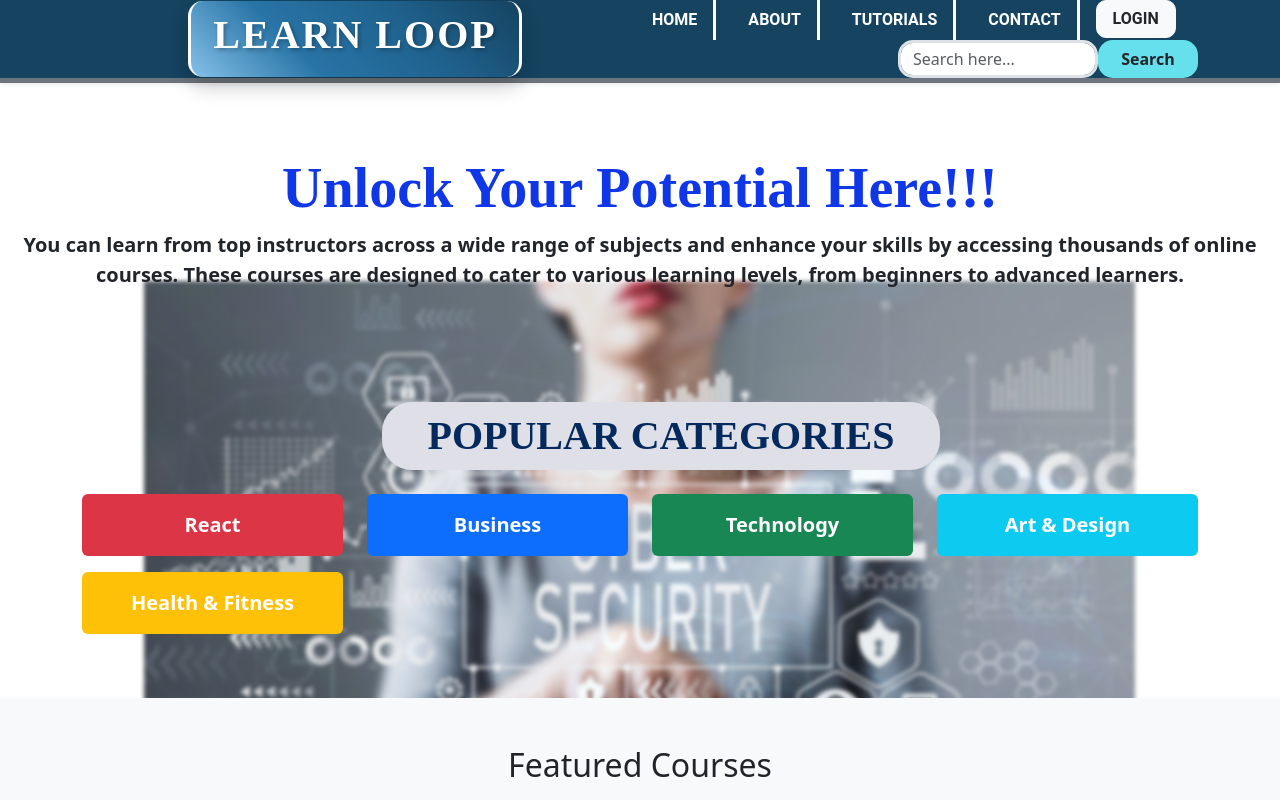
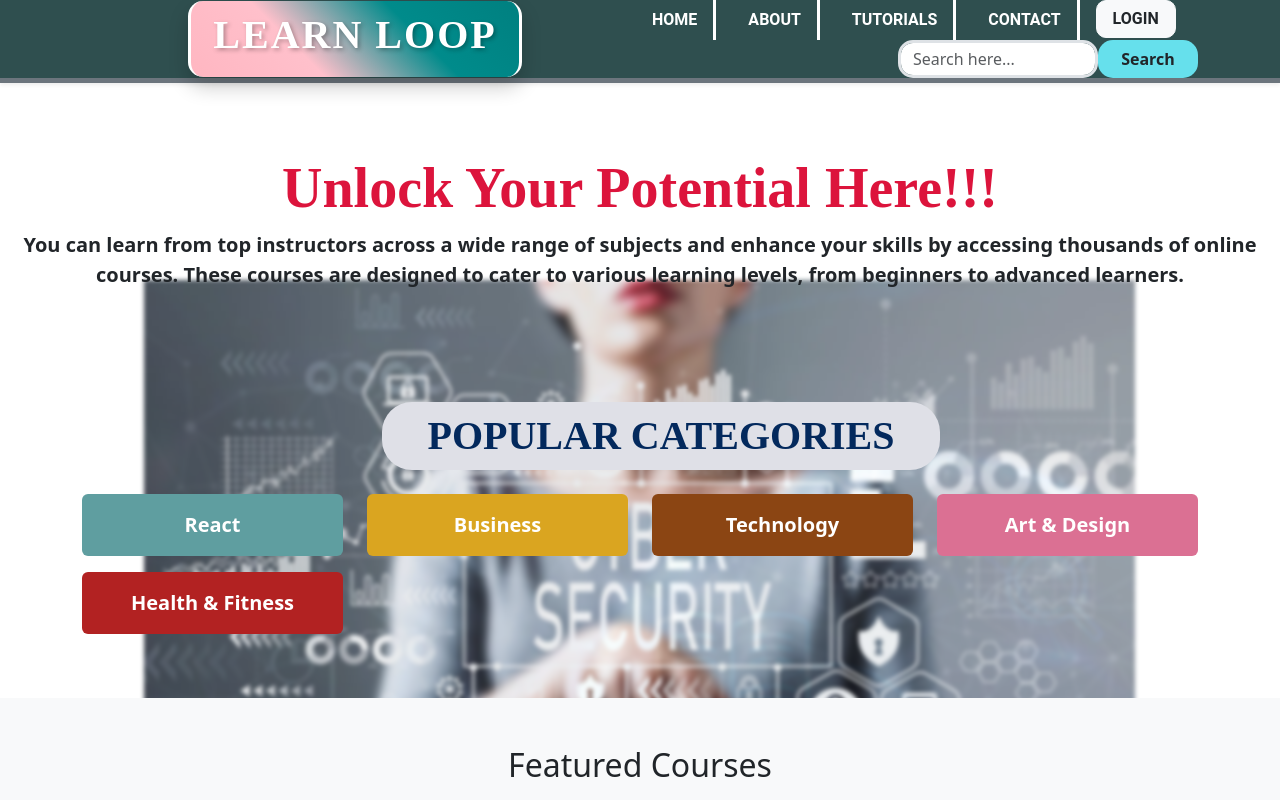
Before and after one commit to Ijaas-Fathi/Frontend, a React (Vite) app: page / in a window 1280 px wide. Shown: the top 800 px of the page. Built offline with nearby package versions, Linux system fonts and the light colour scheme.

Commit message:
changed colors and images

```diff
--- a/src/Components/Header.jsx
+++ b/src/Components/Header.jsx
@@ -6,7 +6,7 @@ function Header() {
     <header
       className="border-bottom border-secondary border-5 shadow-sm"
       style={{
-        backgroundColor: '#154360',
+        backgroundColor: '#2F4F4F',
       }}
     >
       <div className="container d-flex justify-content-between align-items-center">
@@ -14,7 +14,7 @@ function Header() {
         <div
             className="d-flex align-items-center justify-content-center mx-auto"
             style={{
-              background: 'linear-gradient(45deg, #85C1E9, #2874A6, #1F618D, #154360)',
+              background: 'linear-gradient(45deg, #FFB6C1, #FFC0CB,  #008B8B, 	#008080)',
               borderRadius: '15px',
               boxShadow: '0px 10px 20px rgba(0, 0, 0, 0.2)',
               width: '30%',
--- a/src/Pages/Home.jsx
+++ b/src/Pages/Home.jsx
@@ -68,7 +68,7 @@ const Home = () => {
     >
       <h1 className="display-4 fw-bold"
       style={{
-        fontFamily: "Pacifico, cursive",     color: '#0f36e7', }}>Unlock Your Potential Here!!!</h1>
+        fontFamily: "Pacifico, cursive",     color: '#DC143C', }}>Unlock Your Potential Here!!!</h1>
       <p className="lead fw-bold">You can learn from top instructors across a wide range of subjects and enhance your skills by accessing thousands of online courses.
         These courses are designed to cater to various learning levels, from beginners to advanced learners.</p>
     </motion.div>
@@ -95,19 +95,19 @@ const Home = () => {
           }}>POPULAR CATEGORIES</h2>
           <div className="row">
             <motion.div className="col-md-3 col-sm-6 mb-3" whileHover={{ scale: 1.1 }}>
-              <div className="category bg-danger text-white text-center fw-bold py-3 fs-5 rounded">React</div>
+              <div className="category text-white text-center fw-bold py-3 fs-5 rounded" style={{backgroundColor: '#5F9EA0'}}>React</div>
             </motion.div>
             <motion.div className="col-md-3 col-sm-6 mb-3" whileHover={{ scale: 1.1 }}>
-              <div className="category bg-primary text-white text-center fw-bold py-3 fs-5 rounded">Business</div>
+              <div className="category text-white text-center fw-bold py-3 fs-5 rounded" style={{backgroundColor: '#DAA520'}}>Business</div>
             </motion.div>
             <motion.div className="col-md-3 col-sm-6 mb-3" whileHover={{ scale: 1.1 }}>
-              <div className="category bg-success text-white text-center fw-bold py-3 fs-5 rounded">Technology</div>
+              <div className="category text-white text-center fw-bold py-3 fs-5 rounded" style={{backgroundColor: '#8B4513'}}>Technology</div>
             </motion.div>
             <motion.div className="col-md-3 col-sm-6 mb-3" whileHover={{ scale: 1.1 }}>
-              <div className="category bg-info text-white text-center fw-bold py-3 fs-5 rounded">Art & Design</div>
+              <div className="category text-white text-center fw-bold py-3 fs-5 rounded" style={{backgroundColor: '#DB7093'}}>Art & Design</div>
             </motion.div>
             <motion.div className="col-md-3 col-sm-6 mb-3" whileHover={{ scale: 1.1 }}>
-              <div className="category bg-warning text-white text-center fw-bold py-3 fs-5 rounded">Health & Fitness</div>
+              <div className="category text-white text-center fw-bold py-3 fs-5 rounded"  style={{backgroundColor: '#B22222'}}>Health & Fitness</div>
             </motion.div>
           </div>
         </div>
@@ -124,10 +124,10 @@ const Home = () => {
         <div className="row">
         <motion.div className="col-md-6 d-flex align-items-stretch" whileHover={{ scale: 1.05 }}>
         <div className="card mb-3 shadow">
-          <a href='Tutorials'><img src={image1} className="card-img-top" alt="React for Beginners" /></a>
+          <a href='Tutorials'><img src={image1} className="card-img-top" alt="React for Beginners"/></a>
             <div className="card-body">
               <h5 className="card-title">React for Beginners</h5>
-              <p className="card-text">
+              <p className="card-text"  style={{backgroundSize: 'auto'}}>
                 Learn the fundamentals of React and start building modern web applications.
               </p>
             </div>
```
Also changed, not shown: src/assets/Images/image1.png, src/assets/Images/image2.png.
